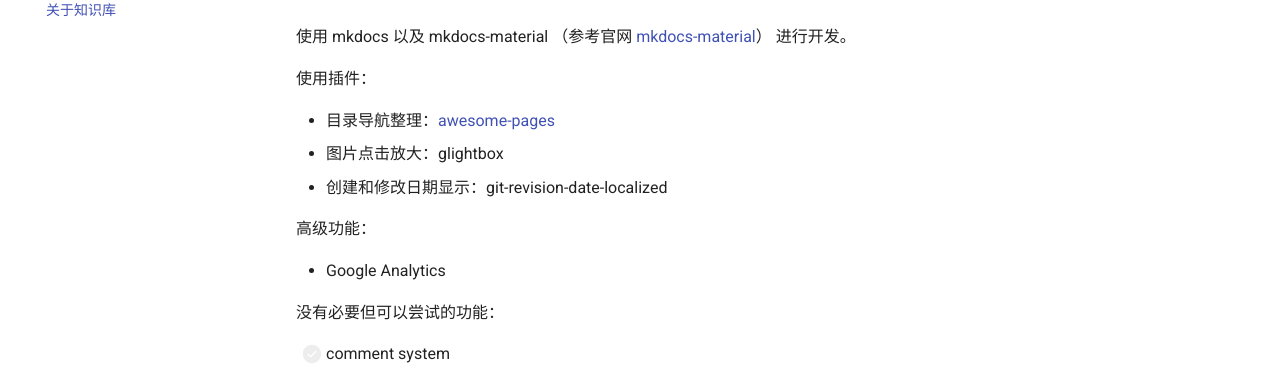
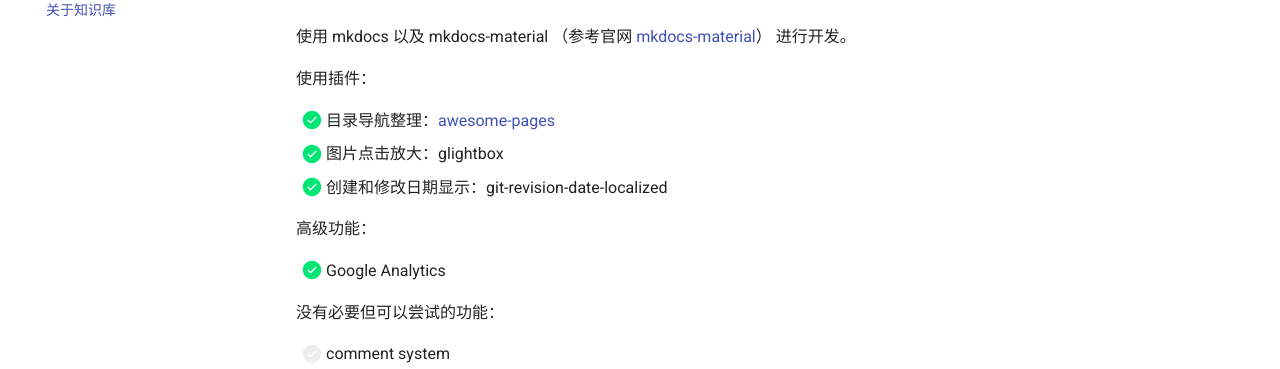
Before and after one commit to ZJU-HelloWorld/Wiki, an MkDocs documentation site: the page built from docs/关于/关于知识库.md, in a window 1280 px wide. Shown: the part 272-641 px from the top of the page. Built offline with MkDocs 1.6.1 and Material for MkDocs 9.7.7, drawn with Linux system fonts in a browser that asks for light colours; comment, search, counter and statistics services are not loaded.

```diff
--- a/docs/关于/关于知识库.md
+++ b/docs/关于/关于知识库.md
@@ -4,13 +4,13 @@
 
 使用插件：
 
-* 目录导航整理：[awesome-pages](https://github.com/lukasgeiter/mkdocs-awesome-pages-plugin)
-* 图片点击放大：glightbox
-* 创建和修改日期显示：git-revision-date-localized
+- [x] 目录导航整理：[awesome-pages](https://github.com/lukasgeiter/mkdocs-awesome-pages-plugin)
+- [x] 图片点击放大：glightbox
+- [x] 创建和修改日期显示：git-revision-date-localized
 
 高级功能：
 
-* Google Analytics
+- [x] Google Analytics
 
 没有必要但可以尝试的功能：
 
```
